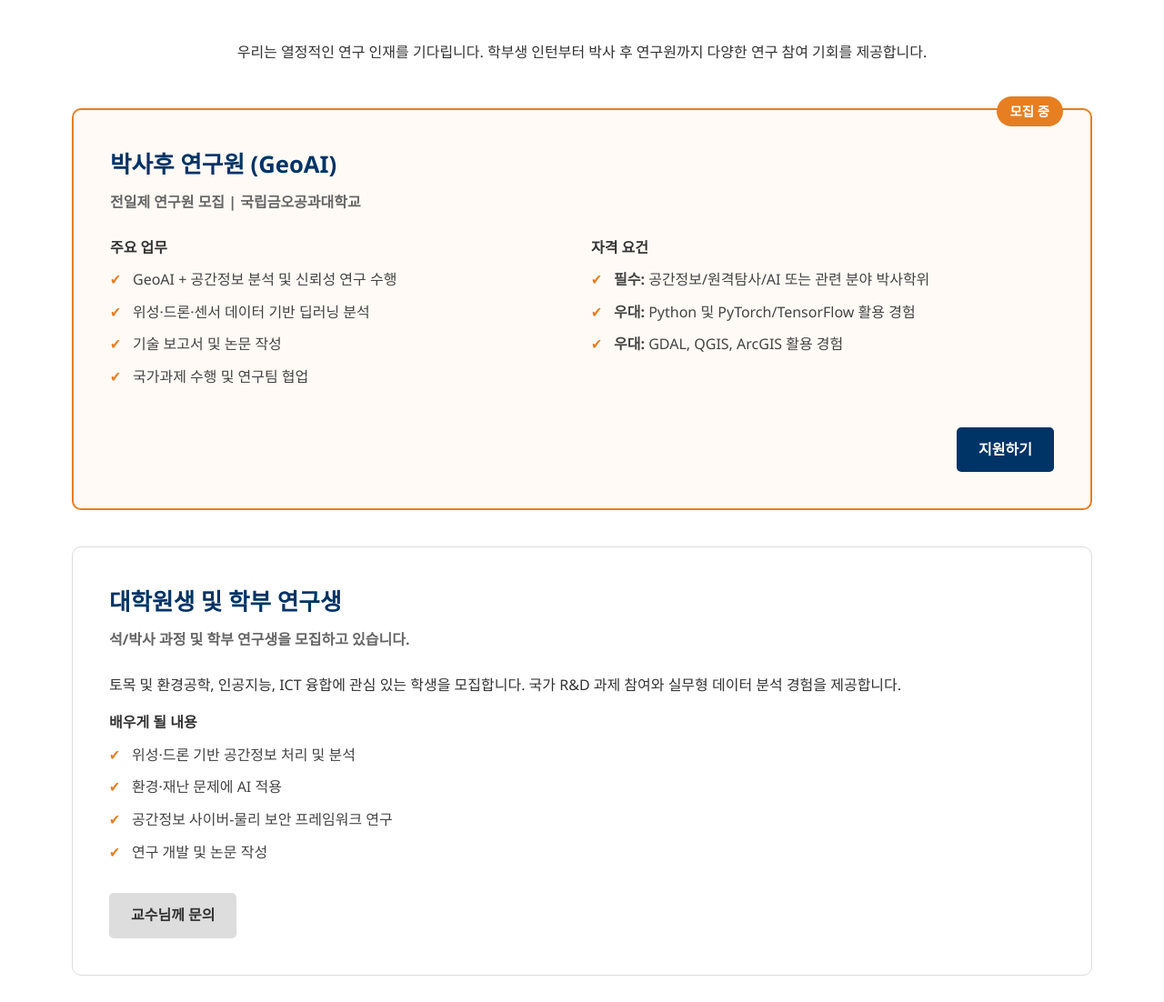
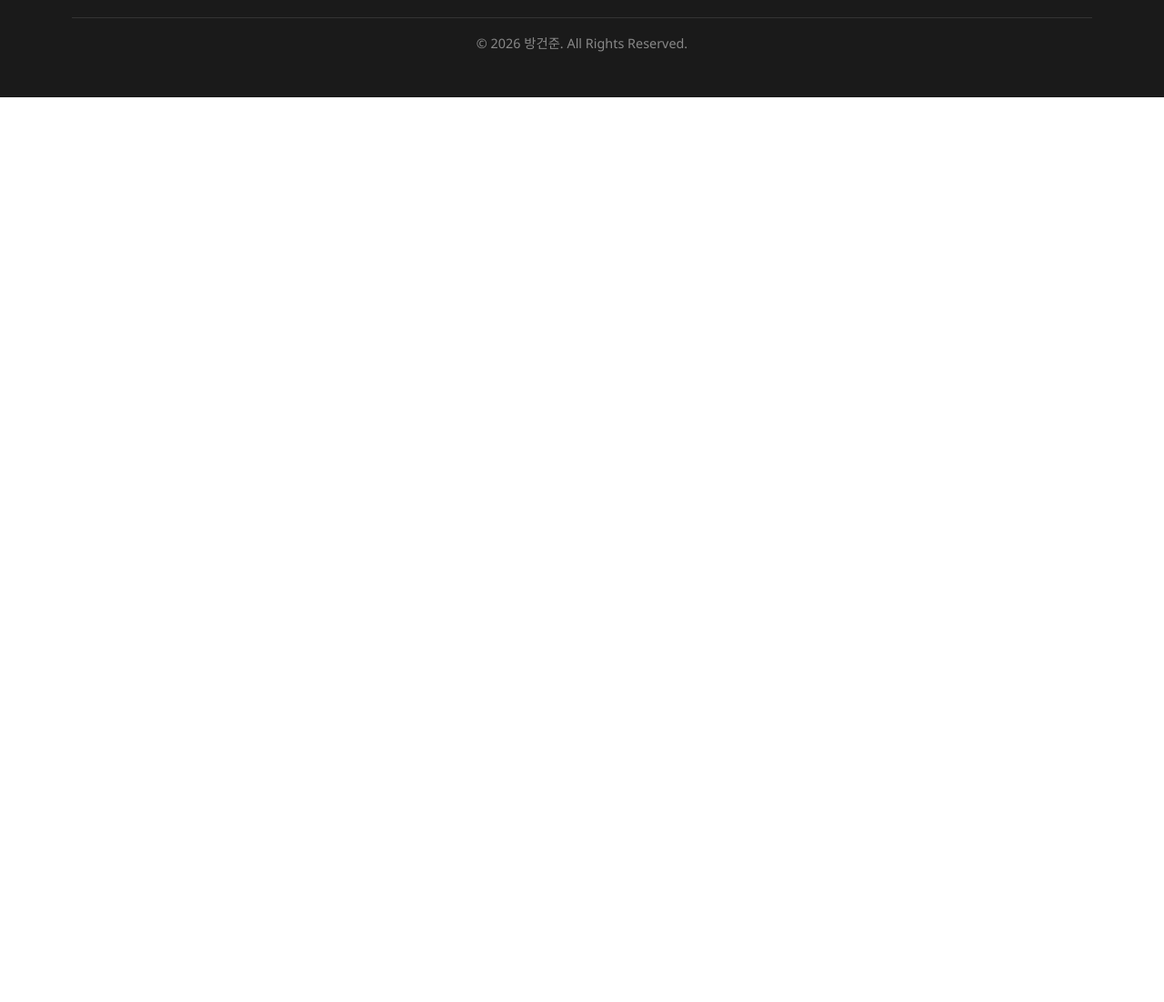
Before and after one commit to konjoon/home, a plain HTML site: page index_ko.html in a window 1280 px wide. Shown: the part 5006-6108 px from the top of the page at 91% size. After the commit the page ends 5113 px from the top, so only its background shows below. Drawn offline with Linux system fonts and the light colour scheme.

```diff
--- a/index_ko.html
+++ b/index_ko.html
@@ -651,69 +651,7 @@
         </div>
     </section>
 
-    <section id="careers" class="section-padding">
-        <div class="container">
-            <h2 class="section-title">연구실 인재 모집</h2>
-            <p class="text-center" style="max-width: 800px; margin: 0 auto 3rem;">
-                우리는 열정적인 연구 인재를 기다립니다. 학부생 인턴부터 박사 후 연구원까지 다양한 연구 참여 기회를 제공합니다.
-            </p>
 
-            <div class="recruit-wrapper">
-
-                <div class="recruit-box highlight">
-                    <span class="badge">모집 중</span>
-                    <h3 class="job-title">박사후 연구원 (GeoAI)</h3>
-                    <span class="job-meta">전일제 연구원 모집 | 국립금오공과대학교</span>
-
-                    <div class="requirements-grid">
-                        <div>
-                            <h4 style="margin-bottom:10px;">주요 업무</h4>
-                            <ul class="job-details-list">
-                                <li>GeoAI + 공간정보 분석 및 신뢰성 연구 수행</li>
-                                <li>위성·드론·센서 데이터 기반 딥러닝 분석</li>
-                                <li>기술 보고서 및 논문 작성</li>
-                                <li>국가과제 수행 및 연구팀 협업</li>
-                            </ul>
-                        </div>
-                        <div>
-                            <h4 style="margin-bottom:10px;">자격 요건</h4>
-                            <ul class="job-details-list">
-                                <li><strong>필수:</strong> 공간정보/원격탐사/AI 또는 관련 분야 박사학위</li>
-                                <li><strong>우대:</strong> Python 및 PyTorch/TensorFlow 활용 경험</li>
-                                <li><strong>우대:</strong> GDAL, QGIS, ArcGIS 활용 경험</li>
-                            </ul>
-                        </div>
-                    </div>
-
-                    <div style="margin-top: 2rem; text-align: right;">
-                        <a href="mailto:bhang1osu@gmail.com?subject=Application for Postdoc Position" class="btn btn-primary">지원하기</a>
-                    </div>
-                </div>
-
-                <div class="recruit-box" style="background: white;">
-                    <h3 class="job-title">대학원생 및 학부 연구생</h3>
-                    <span class="job-meta">석/박사 과정 및 학부 연구생을 모집하고 있습니다.</span>
-
-                    <p style="margin-bottom: 1rem;">
-                        토목 및 환경공학, 인공지능, ICT 융합에 관심 있는 학생을 모집합니다. 국가 R&D 과제 참여와 실무형 데이터 분석 경험을 제공합니다.
-                    </p>
-
-                    <h4 style="margin-bottom:10px;">배우게 될 내용</h4>
-                    <ul class="job-details-list">
-                        <li>위성·드론 기반 공간정보 처리 및 분석</li>
-                        <li>환경·재난 문제에 AI 적용</li>
-                        <li>공간정보 사이버-물리 보안 프레임워크 연구</li>
-                        <li>연구 개발 및 논문 작성</li>
-                    </ul>
-
-                    <div style="margin-top: 2rem;">
-                        <a href="mailto:bhang1osu@gmail.com?subject=Student Research Application" class="btn" style="background:#ddd; color:#333;">교수님께 문의</a>
-                    </div>
-                </div>
-
-            </div>
-        </div>
-    </section>
 
     <section id="contact">
         <footer>
```
